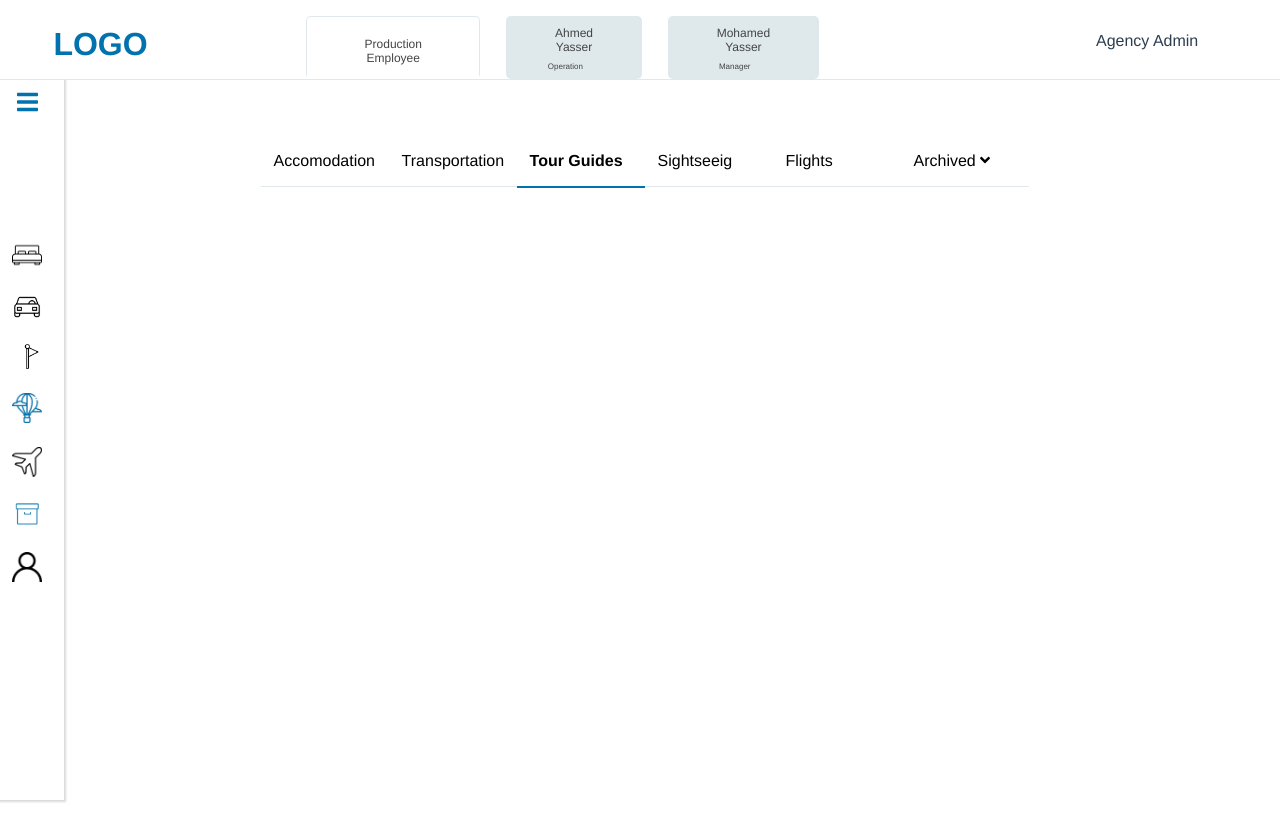
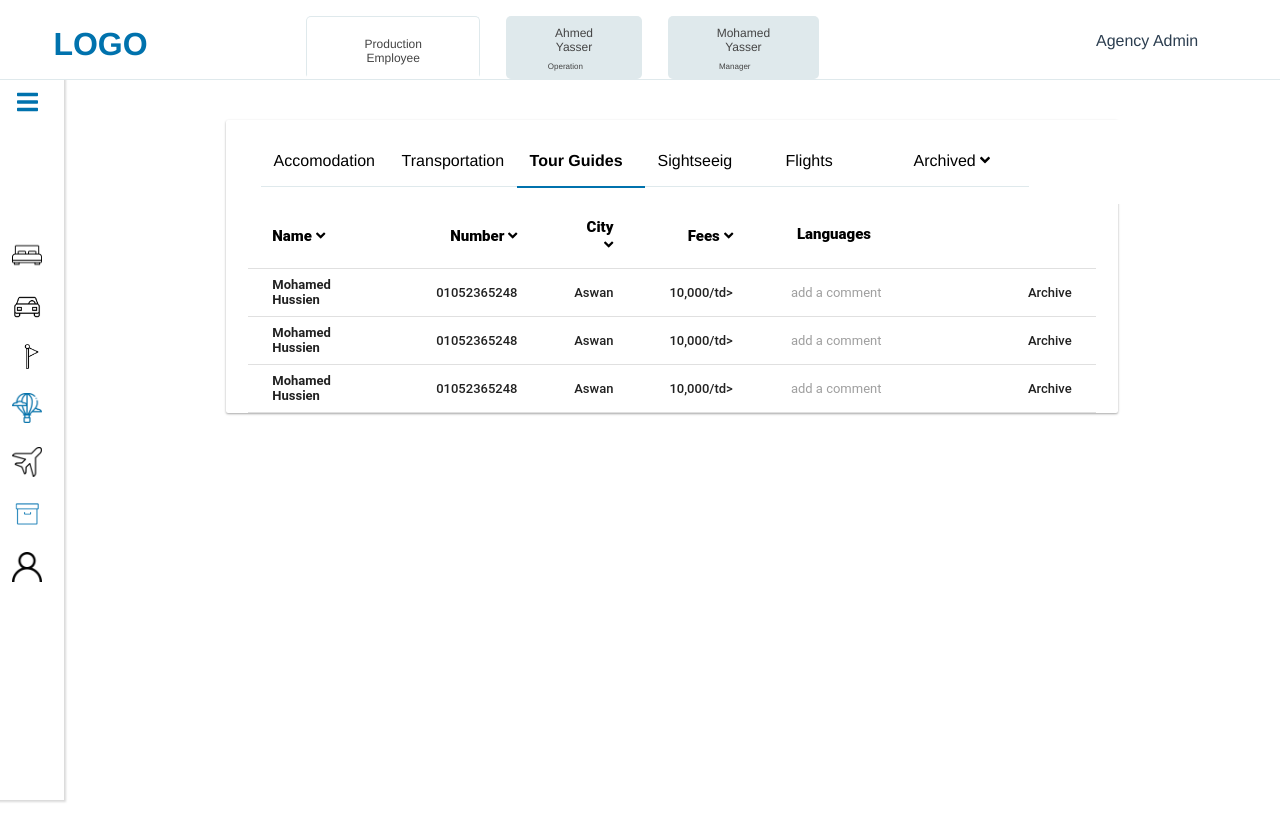
Before and after one commit to FatemaKhalid/Job-Task, a Vue app: page /dashboard in a window 1280 px wide. Shown: the top 840 px of the page. Built offline with nearby package versions, Linux system fonts and the light colour scheme.

Commit message:
Guides table dynamically created

```diff
--- a/src/components/AdminBoard.vue
+++ b/src/components/AdminBoard.vue
@@ -18,6 +18,7 @@ export default {
 <style scoped>
 .admin-board {
   margin-right: 10vw;
+  margin-left: 15vw;
   margin-top: 15vh;
 }
 </style>
--- a/src/components/AdminNav.vue
+++ b/src/components/AdminNav.vue
@@ -6,7 +6,7 @@
       <li class="chose"><a href="#">Tour Guides</a></li>
       <li><a href="#">Sightseeig</a></li>
       <li ><a href="#">Flights</a></li>
-      <li><a href="#">Archived  <font-awesome-icon v-on:click="toggleSidebar" icon="angle-down"/></a></li>
+      <li><a href="#">Archived  <font-awesome-icon icon="angle-down"/></a></li>
 
 
     </ul>
--- a/src/components/GuidesTable.vue
+++ b/src/components/GuidesTable.vue
@@ -9,147 +9,60 @@
 		<table class="main-table-content">
 			<thead class="data-table-header">
 				<tr class="data-table-row">
-					<td class="table-datacell datatype-string">Dessert (100g serving)</td>
-					<td class="table-datacell datatype-numeric">Calories</td>
-					<td class="table-datacell datatype-numeric">Fat (g)</td>
-					<td class="table-datacell datatype-numeric">Carbs (g)</td>
-					<td class="table-datacell datatype-numeric">Protein (g)</td>
-					<td class="table-datacell datatype-numeric">Sodium (mg)</td>
-					<td class="table-datacell datatype-numeric">Calcium (%)</td>
-					<td class="table-datacell datatype-numeric">Iron (%)</td>
-					<td class="table-datacell datatype-string"><i class="material-icons">insert_comment</i>Comments</td>
+					<td class="table-datacell datatype-string">Name  <font-awesome-icon v-on:click="" icon="angle-down"/></td>
+					<td class="table-datacell datatype-numeric">Number  <font-awesome-icon v-on:click="" icon="angle-down"/></td>
+					<td class="table-datacell datatype-numeric">City  <font-awesome-icon v-on:click="" icon="angle-down"/></td>
+					<td class="table-datacell datatype-numeric">Fees  <font-awesome-icon v-on:click="" icon="angle-down"/></td>
+					<td class="table-datacell datatype-string"><i class="material-icons"></i>Languages</td>
+					<td class="table-datacell datatype-numeric"></td>
 				</tr>
 			</thead>
 			<tbody class="data-table-content">
-				<tr class="data-table-row">
-					<td class="table-datacell datatype-string">Frozen yogurt</td>
-					<td class="table-datacell datatype-numeric">159</td>
-					<td class="table-datacell datatype-numeric">6.0</td>
-					<td class="table-datacell datatype-numeric">24</td>
-					<td class="table-datacell datatype-numeric">4.0</td>
-					<td class="table-datacell datatype-numeric">87</td>
-					<td class="table-datacell datatype-numeric">14%</td>
-					<td class="table-datacell datatype-numeric">1%</td>
+				<tr v-for="guide in guides"  class="data-table-row">
+					<td class="table-datacell datatype-string name-td">{{guide.name}}</td>
+					<td class="table-datacell datatype-numeric">{{guide.number}}</td>
+					<td class="table-datacell datatype-numeric">{{guide.City}}</td>
+					<td class="table-datacell datatype-numeric">{{guide.Fees}}/td>
 					<td class="table-datacell datatype-string"><input type="text" class="md-ui component-input data-table-input" placeholder="add a comment"></td>
-				</tr>
-				<tr class="data-table-row">
-					<td class="table-datacell datatype-string">Ice cream sandwich</td>
-					<td class="table-datacell datatype-numeric">237</td>
-					<td class="table-datacell datatype-numeric">9.0</td>
-					<td class="table-datacell datatype-numeric">37</td>
-					<td class="table-datacell datatype-numeric">4.3</td>
-					<td class="table-datacell datatype-numeric">129</td>
-					<td class="table-datacell datatype-numeric">8%</td>
-					<td class="table-datacell datatype-numeric">1%</td>
-					<td class="table-datacell datatype-string"><input type="text" class="md-ui component-input data-table-input" placeholder="add a comment"></td>
-				</tr>
-				<tr class="data-table-row">
-					<td class="table-datacell datatype-string">Eclair</td>
-					<td class="table-datacell datatype-numeric">262</td>
-					<td class="table-datacell datatype-numeric">16.0</td>
-					<td class="table-datacell datatype-numeric">24</td>
-					<td class="table-datacell datatype-numeric">6.0</td>
-					<td class="table-datacell datatype-numeric">337</td>
-					<td class="table-datacell datatype-numeric">6%</td>
-					<td class="table-datacell datatype-numeric">7%</td>
-					<td class="table-datacell datatype-string"><input type="text" class="md-ui component-input data-table-input" placeholder="add a comment"></td>
-				</tr>
-				<tr class="data-table-row">
-					<td class="table-datacell datatype-string">Cupcake</td>
-					<td class="table-datacell datatype-numeric">305</td>
-					<td class="table-datacell datatype-numeric">3.7</td>
-					<td class="table-datacell datatype-numeric">67</td>
-					<td class="table-datacell datatype-numeric">4.3</td>
-					<td class="table-datacell datatype-numeric">413</td>
-					<td class="table-datacell datatype-numeric">3%</td>
-					<td class="table-datacell datatype-numeric">8%</td>
-					<td class="table-datacell datatype-string"><input type="text" class="md-ui component-input data-table-input" placeholder="add a comment"></td>
-				</tr>
-				<tr class="data-table-row">
-					<td class="table-datacell datatype-string">Gingerbread</td>
-					<td class="table-datacell datatype-numeric">356</td>
-					<td class="table-datacell datatype-numeric">16.0</td>
-					<td class="table-datacell datatype-numeric">49</td>
-					<td class="table-datacell datatype-numeric">3.9</td>
-					<td class="table-datacell datatype-numeric">327</td>
-					<td class="table-datacell datatype-numeric">7%</td>
-					<td class="table-datacell datatype-numeric">16%</td>
-					<td class="table-datacell datatype-string"><input type="text" class="md-ui component-input data-table-input" placeholder="add a comment"></td>
-				</tr>
-				<tr class="data-table-row">
-					<td class="table-datacell datatype-string">Jellybean</td>
-					<td class="table-datacell datatype-numeric">375</td>
-					<td class="table-datacell datatype-numeric">0.0</td>
-					<td class="table-datacell datatype-numeric">94</td>
-					<td class="table-datacell datatype-numeric">0.0</td>
-					<td class="table-datacell datatype-numeric">50</td>
-					<td class="table-datacell datatype-numeric">0%</td>
-					<td class="table-datacell datatype-numeric">0%</td>
-					<td class="table-datacell datatype-string"><input type="text" class="md-ui component-input data-table-input" placeholder="add a comment"></td>
-				</tr>
-				<tr>
-					<td class="table-datacell datatype-string">Lollipop</td>
-					<td class="table-datacell datatype-numeric">392</td>
-					<td class="table-datacell datatype-numeric">0.2</td>
-					<td class="table-datacell datatype-numeric">98</td>
-					<td class="table-datacell datatype-numeric">0</td>
-					<td class="table-datacell datatype-numeric">38</td>
-					<td class="table-datacell datatype-numeric">0%</td>
-					<td class="table-datacell datatype-numeric">2%</td>
-					<td class="table-datacell datatype-string"><input type="text" class="md-ui component-input data-table-input" placeholder="add a comment"></td>
-				</tr>
-				<tr class="data-table-row">
-					<td class="table-datacell datatype-string">Honeycomb</td>
-					<td class="table-datacell datatype-numeric">408</td>
-					<td class="table-datacell datatype-numeric">3.2</td>
-					<td class="table-datacell datatype-numeric">87</td>
-					<td class="table-datacell datatype-numeric">6.5</td>
-					<td class="table-datacell datatype-numeric">562</td>
-					<td class="table-datacell datatype-numeric">0%</td>
-					<td class="table-datacell datatype-numeric">45%</td>
-					<td class="table-datacell datatype-string"><input type="text" class="md-ui component-input data-table-input" placeholder="add a comment"></td>
-				</tr>
-				<tr class="data-table-row">
-					<td class="table-datacell datatype-string">Donut</td>
-					<td class="table-datacell datatype-numeric">452</td>
-					<td class="table-datacell datatype-numeric">25.0</td>
-					<td class="table-datacell datatype-numeric">51</td>
-					<td class="table-datacell datatype-numeric">4.9</td>
-					<td class="table-datacell datatype-numeric">326</td>
-					<td class="table-datacell datatype-numeric">2%</td>
-					<td class="table-datacell datatype-numeric">22%</td>
-					<td class="table-datacell datatype-string"><input type="text" class="md-ui component-input data-table-input" placeholder="add a comment"></td>
-				</tr>
-				<tr class="data-table-row">
-					<td class="table-datacell datatype-string">KitKat</td>
-					<td class="table-datacell datatype-numeric">518</td>
-					<td class="table-datacell datatype-numeric">26.0</td>
-					<td class="table-datacell datatype-numeric">65</td>
-					<td class="table-datacell datatype-numeric">7</td>
-					<td class="table-datacell datatype-numeric">54</td>
-					<td class="table-datacell datatype-numeric">12%</td>
-					<td class="table-datacell datatype-numeric">6%</td>
-					<td class="table-datacell datatype-string"><input type="text" class="md-ui component-input data-table-input" placeholder="add a comment"></td>
+					<td class="table-datacell datatype-numeric"><a>Archive</a></td>
 				</tr>
 			</tbody>
 		</table>
 	</div>
-	<!-- <footer class="main-table-footer">
-		<span class="rows-selection">
-			<span class="rows-selection-label">Rows per page:</span>
-			<span class="rows-selection-dropdown">10<i class="material-icons">arrow_drop_down</i></span>
-		</span>
-		<span class="rows-amount">1-10 of 100</span>
-		<span class="table-pagination">
-			<i class="material-icons">keyboard_arrow_left</i>
-			<i class="material-icons">keyboard_arrow_right</i>
-		</span>
-	</footer> -->
 </section>
 </template>
 <script>
 export default {
+	name:'GuidesTable',
+	data() {
+		return{
+				guides : [
+					{
+						name: 'Mohamed Hussien',
+						number: '01052365248',
+						City: 'Aswan',
+						Fees: '10,000',
+						Languages: ['English', 'French', 'Italian', 'Russian', 'Chinese'],
+						archived: false,
+					},{
+						name: 'Mohamed Hussien',
+						number: '01052365248',
+						City: 'Aswan',
+						Fees: '10,000',
+						Languages: ['English', 'French', 'Italian', 'Russian', 'Chinese'],
+						archived: true,
+					},{
+						name: 'Mohamed Hussien',
+						number: '01052365248',
+						City: 'Aswan',
+						Fees: '10,000',
+						Languages: ['English', 'French', 'Italian', 'Russian', 'Chinese'],
+						archived: false,
+					},
+				]
 
+		}
+	}
 }
 </script>
 <style lang="scss" scoped>
@@ -170,26 +83,6 @@ body {
 	font-weight: 400;
 	margin: 2em;
 	width: auto;
-	/* START - main table header */
-	.main-table-header {
-		padding: 24px 14px 24px 24px;
-		.table-header--title {
-			color: rgba(0,0,0,.87);
-			font-weight: 100;
-			font-size: 20px;
-			margin: 0;
-			display: inline-block;
-		}
-		.table-header--icons {
-			font-size: 24px;
-			float: right;
-			vertical-align: middle;
-			.material-icons:first-child {
-				padding-right: 24px;
-			}
-		}
-	}
-	/* END - main table header */
 	/* START - main table wrapper */
 	.main-table-wrapper {
 		display: block;
@@ -227,9 +120,9 @@ body {
 					height: 64px;
 					padding: 0 24px;
 					td {
-						color: rgba(0, 0, 0, .54);
-						font-size: 12px;
-						font-weight: 500;
+						color: #000;
+						font-size: 15px;
+						font-weight: 900;
 						vertical-align: middle;
 						.material-icons {
 							font-size: 18px;
@@ -247,6 +140,9 @@ body {
 					cursor: pointer;
 					&:hover {
 						background: #eee;
+					}
+					.name-td{
+						font-weight: 600;
 					}
 					td {
 						color: rgba(0, 0, 0, .87);
@@ -270,36 +166,6 @@ body {
 		}
 	}
 	/* END main table wrapper */
-	/* START main table footer */
-	.main-table-footer {
-		color: rgba(0,0,0,.54);
-		font-size: 12px;
-		text-align: right;
-		padding: 22px 0;
-		span {
-			vertical-align: middle;
-			.material-icons {
-				font-size: 24px;
-				vertical-align: middle;
-				cursor: pointer;
-			}
-			&.rows-selection {
-				padding-right: 32px;
-				.rows-selection-label {
-					padding-right: 38px;
-				}
-			}
-			&.rows-amount {
-				padding-right: 32px;
-			}
-			&.table-pagination {
-				padding-right: 14px;
-				.material-icons:first-child {
-					padding-right: 24px;
-				}
-			}
-		}
-	}
-	/* END main table footer */
+
 }
 </style>
--- a/src/components/TourGuides.vue
+++ b/src/components/TourGuides.vue
@@ -3,7 +3,7 @@
     <div class="toolbar">
 
     </div>
-    <!-- <GuidesTable/> -->
+    <GuidesTable/>
 </div>
 </template>
 <script>
```
